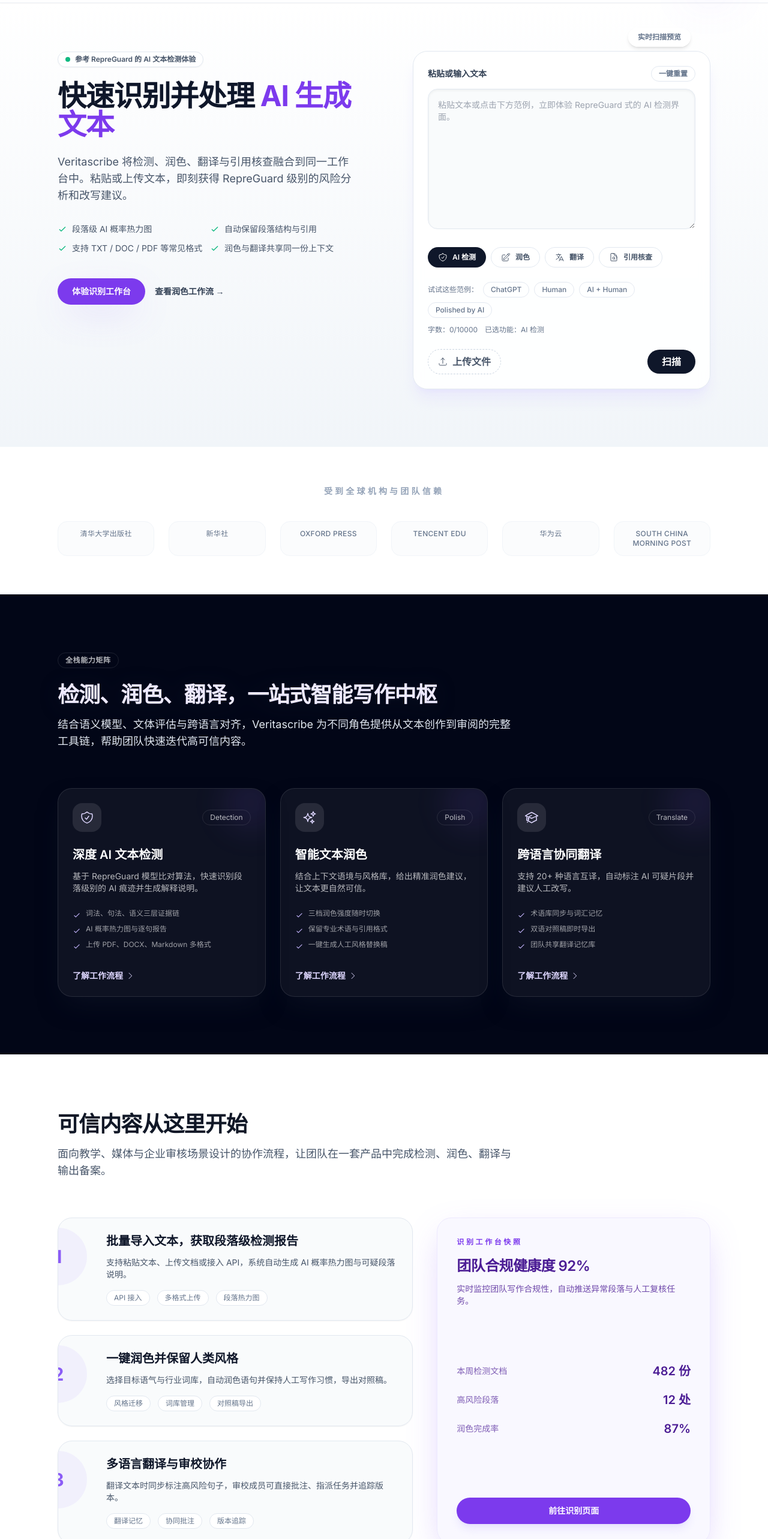
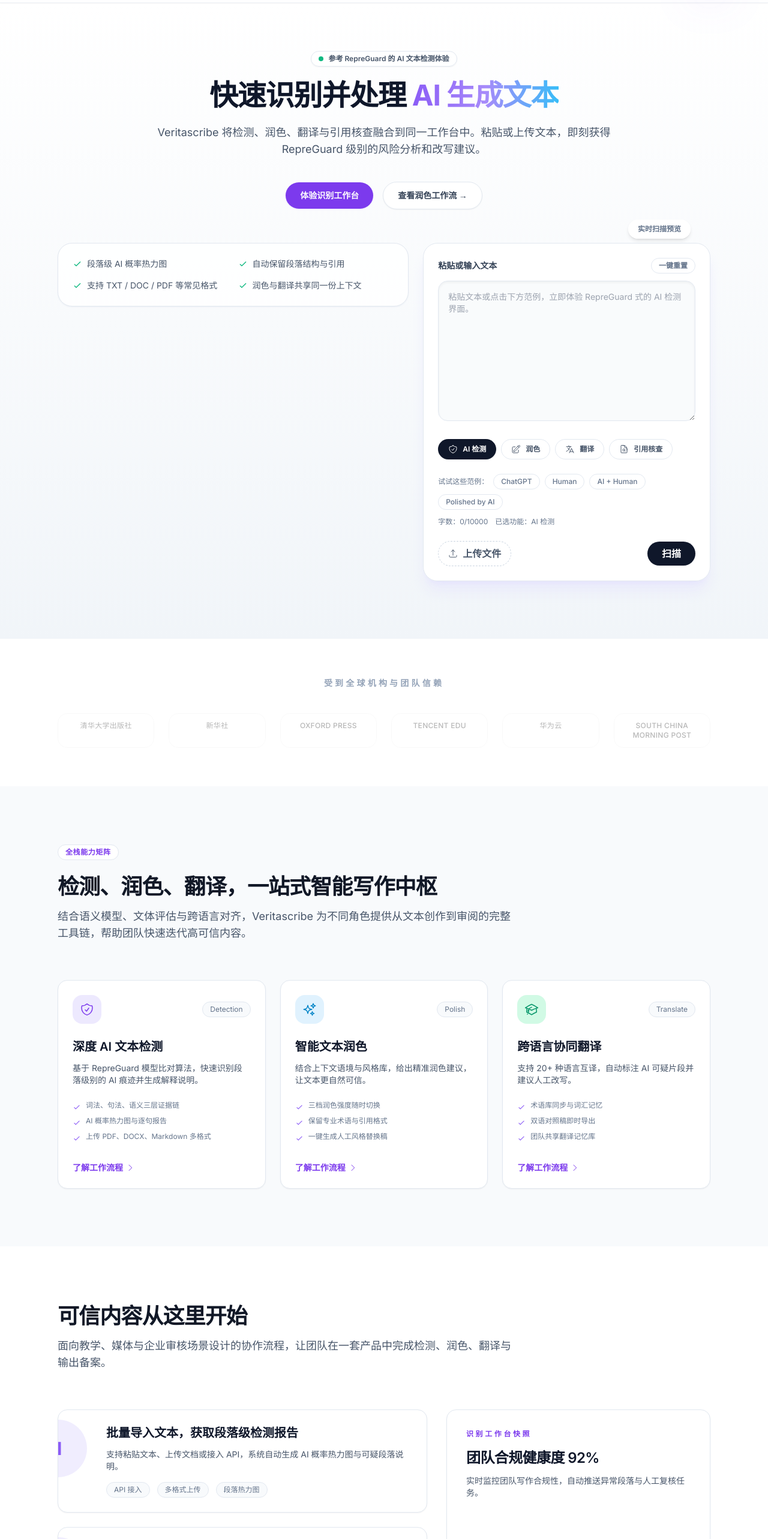
Before and after one commit to MoXiao528/AIDetector-web, a Vue app: page / in a window 1280 px wide. Shown: the part 60-2626 px from the top of the page at 60% size. Built offline with nearby package versions, Linux system fonts and the light colour scheme.

Commit message:
Refresh landing page sections

```diff
--- a/src/pages/HomePage.vue
+++ b/src/pages/HomePage.vue
@@ -6,8 +6,8 @@
       <TrustIndicators />
       <CapabilitiesSection />
       <WorkflowSection />
-      <section class="mx-auto mt-10 w-full max-w-6xl px-4">
-        <div class="flex flex-col gap-4 rounded-3xl border border-slate-200 bg-white/90 p-6 shadow-md shadow-slate-200/60 md:flex-row md:items-center md:justify-between">
+      <section class="mx-auto mt-12 w-full max-w-6xl px-4 sm:px-6 lg:px-8">
+        <div class="flex flex-col gap-6 rounded-3xl border border-slate-200 bg-white p-6 shadow-sm md:flex-row md:items-center md:justify-between md:gap-10">
           <div class="space-y-2">
             <p class="text-xs font-semibold uppercase tracking-[0.3em] text-primary-600">使用示例</p>
             <h3 class="text-xl font-semibold text-slate-900">快速了解检测体验</h3>
@@ -16,7 +16,7 @@
           <div class="flex flex-wrap gap-3">
             <button
               type="button"
-              class="inline-flex items-center gap-2 rounded-full bg-primary-600 px-5 py-2 text-sm font-semibold text-white shadow hover:bg-primary-500"
+              class="inline-flex items-center gap-2 rounded-full bg-primary-600 px-5 py-2 text-sm font-semibold text-white shadow-sm shadow-primary-200/50 transition hover:-translate-y-0.5 hover:bg-primary-500"
               @click="showUsageExamples = true"
             >
               <span class="text-lg">★</span>
--- a/src/sections/AppFooter.vue
+++ b/src/sections/AppFooter.vue
@@ -10,11 +10,11 @@
           <p class="text-sm text-slate-300">面向学术、媒体与企业的 AI 内容检测与智能写作平台。</p>
           <div class="space-y-3 rounded-2xl border border-white/10 bg-white/5 p-4">
             <p class="text-xs uppercase tracking-[0.2em] text-slate-400">订阅更新</p>
-            <div class="flex flex-col gap-3 sm:flex-row">
+            <div class="flex items-center gap-3">
               <input
                 type="email"
                 placeholder="输入邮箱获取产品动态"
-                class="h-11 w-full rounded-full border border-white/10 bg-white/10 px-4 text-sm text-white placeholder:text-slate-400 focus:border-primary-400 focus:outline-none"
+                class="h-11 w-full flex-1 rounded-full border border-white/10 bg-white/10 px-4 text-sm text-white placeholder:text-slate-400 focus:border-primary-400 focus:outline-none"
               />
               <button type="button" class="h-11 rounded-full bg-primary-600 px-5 text-sm font-semibold text-white shadow-glow transition hover:bg-primary-500">
                 订阅
--- a/src/sections/CapabilitiesSection.vue
+++ b/src/sections/CapabilitiesSection.vue
@@ -1,35 +1,38 @@
 <template>
-  <section id="capabilities" class="relative bg-slate-950 py-24 text-white">
-    <div class="absolute inset-x-0 -top-20 -z-10 h-40 bg-gradient-to-b from-primary-200/20 to-transparent"></div>
+  <section id="capabilities" class="relative bg-slate-50 py-24">
+    <div class="absolute inset-x-0 -top-20 -z-10 h-40 bg-gradient-to-b from-primary-100/60 to-transparent"></div>
     <div class="mx-auto max-w-6xl px-4 sm:px-6 lg:px-8">
       <div class="max-w-3xl">
-        <span class="inline-flex items-center rounded-full border border-white/10 px-3 py-1 text-xs font-semibold uppercase tracking-wider text-white/70">全栈能力矩阵</span>
-        <h2 class="section-title mt-6 !text-primary-100 drop-shadow-[0_4px_16px_rgba(15,23,42,0.45)]">
+        <span class="inline-flex items-center rounded-full border border-slate-200 bg-white px-3 py-1 text-xs font-semibold uppercase tracking-wider text-primary-600">全栈能力矩阵</span>
+        <h2 class="section-title mt-6">
           检测、润色、翻译，一站式智能写作中枢
         </h2>
-        <p class="section-subtitle !text-slate-200">
+        <p class="section-subtitle">
           结合语义模型、文体评估与跨语言对齐，Veritascribe 为不同角色提供从文本创作到审阅的完整工具链，帮助团队快速迭代高可信内容。
         </p>
       </div>
       <div class="mt-16 grid gap-6 lg:grid-cols-3">
         <article
-          v-for="capability in capabilities"
+          v-for="(capability, index) in capabilities"
           :key="capability.title"
-          class="group relative overflow-hidden rounded-3xl border border-white/10 bg-white/5 p-6 shadow-[0_20px_45px_-15px_rgba(15,23,42,0.65)] transition hover:-translate-y-1 hover:border-primary-300/60 hover:bg-white/10"
+          class="group flex h-full flex-col rounded-2xl border border-slate-200 bg-white p-6 shadow-sm transition hover:-translate-y-1 hover:shadow-md"
         >
-          <div class="absolute -right-6 -top-6 h-24 w-24 rounded-full bg-primary-500/10 blur-xl transition group-hover:bg-primary-400/20"></div>
-          <div class="relative flex h-full flex-col">
           <div class="flex items-center justify-between">
-              <div class="flex h-12 w-12 items-center justify-center rounded-2xl bg-white/10 text-primary-200">
+            <div
+              :class="[
+                'flex h-12 w-12 items-center justify-center rounded-2xl',
+                index === 0 ? 'bg-primary-100 text-primary-600' : index === 1 ? 'bg-sky-100 text-sky-600' : 'bg-emerald-100 text-emerald-600',
+              ]"
+            >
               <component :is="capability.icon" class="h-6 w-6" />
             </div>
-              <span class="rounded-full border border-white/10 px-3 py-1 text-xs text-white/70">{{ capability.tag }}</span>
+            <span class="rounded-full border border-slate-200 bg-slate-50 px-3 py-1 text-xs text-slate-500">{{ capability.tag }}</span>
           </div>
-            <h3 class="mt-6 text-xl font-semibold text-white">{{ capability.title }}</h3>
-            <p class="mt-3 text-sm text-white/70">{{ capability.description }}</p>
-            <ul class="mt-6 space-y-2 text-xs text-white/60">
+          <h3 class="mt-6 text-xl font-semibold text-slate-900">{{ capability.title }}</h3>
+          <p class="mt-3 text-sm text-slate-600">{{ capability.description }}</p>
+          <ul class="mt-6 space-y-2 text-xs text-slate-500">
             <li v-for="item in capability.points" :key="item" class="flex items-start space-x-2">
-                <svg class="mt-1 h-3.5 w-3.5 flex-none text-primary-300" fill="none" stroke="currentColor" stroke-width="2" viewBox="0 0 24 24">
+              <svg class="mt-1 h-3.5 w-3.5 flex-none text-primary-500" fill="none" stroke="currentColor" stroke-width="2" viewBox="0 0 24 24">
                 <path stroke-linecap="round" stroke-linejoin="round" d="M5 13l4 4L19 7" />
               </svg>
               <span>{{ item }}</span>
@@ -37,14 +40,13 @@
           </ul>
           <a
             href="#trial"
-              class="mt-8 inline-flex items-center text-sm font-semibold text-primary-200 transition hover:text-primary-100"
+            class="mt-8 inline-flex items-center text-sm font-semibold text-primary-600 transition hover:text-primary-500"
           >
             了解工作流程
             <svg class="ml-1 h-4 w-4" fill="none" stroke="currentColor" stroke-width="1.5" viewBox="0 0 24 24">
               <path stroke-linecap="round" stroke-linejoin="round" d="M9 5l7 7-7 7" />
             </svg>
           </a>
-          </div>
         </article>
       </div>
     </div>
--- a/src/sections/HeroSection.vue
+++ b/src/sections/HeroSection.vue
@@ -1,23 +1,42 @@
 <template>
   <section class="relative overflow-hidden bg-gradient-to-b from-white via-slate-50 to-slate-100 pb-24 pt-20">
     <div class="absolute inset-0 -z-10">
-      <div class="absolute left-1/2 top-0 h-96 w-[48rem] -translate-x-1/2 rounded-full bg-primary-200/40 blur-3xl"></div>
+      <div class="absolute left-1/2 top-0 h-96 w-[50rem] -translate-x-1/2 rounded-full bg-primary-200/40 blur-3xl"></div>
       <div class="absolute -left-20 bottom-0 h-72 w-72 rounded-full bg-primary-400/20 blur-3xl"></div>
       <div class="absolute -right-20 top-1/3 h-80 w-80 rounded-full bg-sky-200/40 blur-3xl"></div>
     </div>
-    <div class="mx-auto flex max-w-6xl flex-col-reverse items-center gap-16 px-4 sm:px-6 lg:flex-row lg:items-start lg:gap-24 lg:px-8">
-      <div class="w-full lg:w-1/2">
+    <div class="mx-auto max-w-6xl px-4 sm:px-6 lg:px-8">
+      <div class="mx-auto flex max-w-3xl flex-col items-center text-center">
         <div class="inline-flex items-center space-x-2 rounded-full border border-slate-200 bg-white/80 px-3 py-1 text-xs font-semibold text-slate-600 shadow-sm">
           <span class="flex h-2 w-2 rounded-full bg-emerald-500"></span>
           <span>参考 RepreGuard 的 AI 文本检测体验</span>
         </div>
         <h1 class="mt-6 text-4xl font-bold tracking-tight text-slate-900 sm:text-5xl">
-          快速识别并处理 <span class="text-primary-600">AI 生成文本</span>
+          快速识别并处理
+          <span class="bg-gradient-to-r from-primary-500 via-primary-400 to-sky-400 bg-clip-text text-transparent">AI 生成文本</span>
         </h1>
         <p class="mt-6 text-lg text-slate-600">
           Veritascribe 将检测、润色、翻译与引用核查融合到同一工作台中。粘贴或上传文本，即刻获得 RepreGuard 级别的风险分析和改写建议。
         </p>
-        <ul class="mt-8 grid gap-3 text-sm text-slate-600 sm:grid-cols-2">
+        <div class="mt-10 flex flex-wrap items-center justify-center gap-4">
+          <button
+            type="button"
+            class="inline-flex items-center justify-center rounded-full bg-primary-600 px-6 py-3 text-sm font-semibold text-white shadow-sm shadow-primary-200/60 transition hover:-translate-y-0.5 hover:bg-primary-500"
+            @click="goToScan('scan')"
+          >
+            体验识别工作台
+          </button>
+          <button
+            type="button"
+            class="inline-flex items-center justify-center rounded-full border border-slate-200 bg-white px-6 py-3 text-sm font-semibold text-slate-700 shadow-sm transition hover:-translate-y-0.5 hover:border-primary-200 hover:text-primary-700"
+            @click="goToScan('polish')"
+          >
+            查看润色工作流 →
+          </button>
+        </div>
+      </div>
+      <div class="mt-14 grid gap-6 lg:grid-cols-[1.1fr_0.9fr] lg:items-start">
+        <ul class="grid gap-4 rounded-3xl border border-slate-200 bg-white/90 p-6 text-sm text-slate-600 shadow-sm shadow-slate-200/60 sm:grid-cols-2">
           <li class="flex items-center space-x-2">
             <svg class="h-4 w-4 text-emerald-500" fill="none" stroke="currentColor" stroke-width="2" viewBox="0 0 24 24">
               <path stroke-linecap="round" stroke-linejoin="round" d="M5 13l4 4L19 7" />
@@ -43,21 +62,7 @@
             <span>润色与翻译共享同一份上下文</span>
           </li>
         </ul>
-        <div class="mt-10 flex flex-wrap items-center gap-4">
-          <button
-            type="button"
-            class="inline-flex items-center justify-center rounded-full bg-primary-600 px-6 py-3 text-sm font-semibold text-white shadow-glow transition hover:bg-primary-500"
-            @click="goToScan('scan')"
-          >
-            体验识别工作台
-          </button>
-          <button type="button" class="text-sm font-semibold text-slate-700" @click="goToScan('polish')">
-            查看润色工作流 →
-          </button>
-        </div>
-      </div>
-      <div class="w-full lg:w-1/2">
-        <div class="relative rounded-3xl border border-slate-200 bg-white/90 p-6 shadow-xl shadow-primary-200/40 backdrop-blur">
+        <div class="relative rounded-3xl border border-slate-200 bg-white/95 p-6 shadow-xl shadow-primary-200/40 backdrop-blur">
           <div class="absolute -top-10 right-8 hidden rounded-full bg-white/90 px-4 py-2 text-xs font-semibold text-slate-500 shadow-md sm:flex">
             实时扫描预览
           </div>
--- a/src/sections/TestimonialsSection.vue
+++ b/src/sections/TestimonialsSection.vue
@@ -13,11 +13,11 @@
           <span>全部评价已通过真实性核验</span>
         </div>
       </div>
-      <div class="mt-12 grid gap-6 lg:grid-cols-3">
+      <div class="mt-12 columns-1 gap-6 space-y-6 md:columns-2 lg:columns-3">
         <article
           v-for="testimonial in testimonials"
           :key="testimonial.author"
-          class="flex h-full flex-col justify-between rounded-3xl border border-slate-200 bg-white p-6 shadow-sm transition hover:-translate-y-1 hover:shadow-lg"
+          class="break-inside-avoid rounded-2xl border border-slate-200 bg-white p-6 shadow-sm transition hover:-translate-y-1 hover:shadow-md"
         >
           <div>
             <p class="text-sm text-slate-600">“{{ testimonial.quote }}”</p>
--- a/src/sections/TrustIndicators.vue
+++ b/src/sections/TrustIndicators.vue
@@ -3,12 +3,24 @@
     <div class="mx-auto max-w-6xl px-4 sm:px-6 lg:px-8">
       <p class="text-center text-sm font-semibold uppercase tracking-[0.3em] text-slate-400">受到全球机构与团队信赖</p>
       <div class="mt-10 grid grid-cols-2 gap-6 text-center text-slate-500 sm:grid-cols-3 lg:grid-cols-6">
-        <div class="rounded-2xl border border-slate-100 bg-slate-50/60 px-4 py-3 text-xs font-medium uppercase tracking-wide">清华大学出版社</div>
-        <div class="rounded-2xl border border-slate-100 bg-slate-50/60 px-4 py-3 text-xs font-medium uppercase tracking-wide">新华社</div>
-        <div class="rounded-2xl border border-slate-100 bg-slate-50/60 px-4 py-3 text-xs font-medium uppercase tracking-wide">Oxford Press</div>
-        <div class="rounded-2xl border border-slate-100 bg-slate-50/60 px-4 py-3 text-xs font-medium uppercase tracking-wide">Tencent EDU</div>
-        <div class="rounded-2xl border border-slate-100 bg-slate-50/60 px-4 py-3 text-xs font-medium uppercase tracking-wide">华为云</div>
-        <div class="rounded-2xl border border-slate-100 bg-slate-50/60 px-4 py-3 text-xs font-medium uppercase tracking-wide">South China Morning Post</div>
+        <div class="rounded-2xl border border-slate-100 bg-white px-4 py-3 text-xs font-medium uppercase tracking-wide opacity-50 grayscale transition hover:opacity-100 hover:grayscale-0">
+          清华大学出版社
+        </div>
+        <div class="rounded-2xl border border-slate-100 bg-white px-4 py-3 text-xs font-medium uppercase tracking-wide opacity-50 grayscale transition hover:opacity-100 hover:grayscale-0">
+          新华社
+        </div>
+        <div class="rounded-2xl border border-slate-100 bg-white px-4 py-3 text-xs font-medium uppercase tracking-wide opacity-50 grayscale transition hover:opacity-100 hover:grayscale-0">
+          Oxford Press
+        </div>
+        <div class="rounded-2xl border border-slate-100 bg-white px-4 py-3 text-xs font-medium uppercase tracking-wide opacity-50 grayscale transition hover:opacity-100 hover:grayscale-0">
+          Tencent EDU
+        </div>
+        <div class="rounded-2xl border border-slate-100 bg-white px-4 py-3 text-xs font-medium uppercase tracking-wide opacity-50 grayscale transition hover:opacity-100 hover:grayscale-0">
+          华为云
+        </div>
+        <div class="rounded-2xl border border-slate-100 bg-white px-4 py-3 text-xs font-medium uppercase tracking-wide opacity-50 grayscale transition hover:opacity-100 hover:grayscale-0">
+          South China Morning Post
+        </div>
       </div>
     </div>
   </section>
--- a/src/sections/WorkflowSection.vue
+++ b/src/sections/WorkflowSection.vue
@@ -7,14 +7,14 @@
           面向教学、媒体与企业审核场景设计的协作流程，让团队在一套产品中完成检测、润色、翻译与输出备案。
         </p>
       </div>
-      <div class="mt-16 grid gap-10 lg:grid-cols-[1.3fr_1fr]">
+      <div class="mt-16 grid gap-8 lg:grid-cols-[1.4fr_1fr]">
         <div class="grid gap-6">
           <article
             v-for="(step, index) in steps"
             :key="step.title"
-            class="relative overflow-hidden rounded-3xl border border-slate-200 bg-slate-50/80 p-6 shadow-sm transition hover:-translate-y-0.5 hover:border-primary-200 hover:shadow-lg"
+            class="relative overflow-hidden rounded-2xl border border-slate-200 bg-white p-6 shadow-sm transition hover:-translate-y-1 hover:border-primary-200 hover:shadow-md"
           >
-            <div class="absolute -left-12 top-4 flex h-24 w-24 items-center justify-center rounded-full bg-primary-100/60 text-3xl font-bold text-primary-500">
+            <div class="absolute -left-12 top-4 flex h-24 w-24 items-center justify-center rounded-full bg-primary-100/80 text-3xl font-bold text-primary-500">
               {{ index + 1 }}
             </div>
             <div class="ml-14">
@@ -24,7 +24,7 @@
                 <li
                   v-for="chip in step.chips"
                   :key="chip"
-                  class="rounded-full border border-slate-200 bg-white px-3 py-1"
+                  class="rounded-full border border-slate-200 bg-slate-50 px-3 py-1"
                 >
                   {{ chip }}
                 </li>
@@ -32,29 +32,29 @@
             </div>
           </article>
         </div>
-        <aside class="flex flex-col justify-between rounded-3xl border border-primary-100 bg-primary-50/60 p-8 text-primary-900 shadow-glow">
+        <aside class="flex flex-col justify-between rounded-2xl border border-slate-200 bg-white p-8 shadow-sm">
           <div>
             <p class="text-xs font-semibold uppercase tracking-[0.3em] text-primary-600">识别工作台快照</p>
-            <h3 class="mt-4 text-2xl font-semibold tracking-tight">团队合规健康度 92%</h3>
-            <p class="mt-3 text-sm text-primary-900/80">实时监控团队写作合规性，自动推送异常段落与人工复核任务。</p>
+            <h3 class="mt-4 text-2xl font-semibold tracking-tight text-slate-900">团队合规健康度 92%</h3>
+            <p class="mt-3 text-sm text-slate-600">实时监控团队写作合规性，自动推送异常段落与人工复核任务。</p>
           </div>
           <dl class="mt-8 space-y-5">
             <div class="flex items-center justify-between">
-              <dt class="text-sm font-medium text-primary-900/70">本周检测文档</dt>
-              <dd class="text-xl font-semibold">482 份</dd>
+              <dt class="text-sm font-medium text-slate-500">本周检测文档</dt>
+              <dd class="text-xl font-semibold text-slate-900">482 份</dd>
             </div>
             <div class="flex items-center justify-between">
-              <dt class="text-sm font-medium text-primary-900/70">高风险段落</dt>
-              <dd class="text-xl font-semibold">12 处</dd>
+              <dt class="text-sm font-medium text-slate-500">高风险段落</dt>
+              <dd class="text-xl font-semibold text-slate-900">12 处</dd>
             </div>
             <div class="flex items-center justify-between">
-              <dt class="text-sm font-medium text-primary-900/70">润色完成率</dt>
-              <dd class="text-xl font-semibold">87%</dd>
+              <dt class="text-sm font-medium text-slate-500">润色完成率</dt>
+              <dd class="text-xl font-semibold text-slate-900">87%</dd>
             </div>
           </dl>
           <button
             type="button"
-            class="mt-10 inline-flex items-center justify-center rounded-full bg-primary-600 px-4 py-3 text-sm font-semibold text-white shadow-lg shadow-primary-200/60 transition hover:bg-primary-500"
+            class="mt-10 inline-flex items-center justify-center rounded-full bg-primary-600 px-4 py-3 text-sm font-semibold text-white shadow-sm shadow-primary-200/60 transition hover:-translate-y-0.5 hover:bg-primary-500"
             @click="openDashboard"
           >
             前往识别页面
```
Lines whose indentation alone changed are shown as unchanged.
